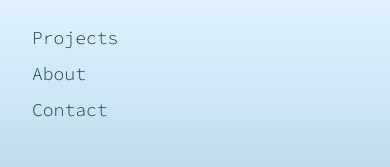
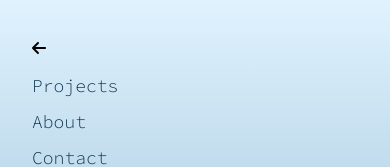
Before and after one commit to Matthew-Tapia/Personal_Website, a Next.js app: page / in a window 390 px wide. Both pictures are taken after a click on the button 39 px from the left and 36 px from the top of the page. Shown: the top 167 px of the page. Built offline with nearby package versions, Linux system fonts and the light colour scheme.

Commit message:
added back arrow to mobile menu

```diff
--- a/app/page.js
+++ b/app/page.js
@@ -25,7 +25,7 @@ const projects = [
 const Home = () => {
   return (
     <div className="overflow-scroll">
-      <div className="mx-24 mt-24">
+      <div className="mx-24 mt-14 lg:mt-24">
         <div className="welcome-section mb-20 text-sky-950">
           <h1 className="lg:text-6xl text-5xl font-medium">
             Hello, I&apos;m Matthew. <br /> I&apos;m a Software Engineer.
--- a/components/Navbar.js
+++ b/components/Navbar.js
@@ -2,7 +2,7 @@
 
 import { useState } from "react";
 import { FontAwesomeIcon } from "@fortawesome/react-fontawesome";
-import { faBars } from "@fortawesome/free-solid-svg-icons";
+import { faBars, faArrowLeft } from "@fortawesome/free-solid-svg-icons";
 
 const Navbar = () => {
   const [isOpen, setIsOpen] = useState(false);
@@ -19,6 +19,13 @@ const Navbar = () => {
           onClick={toggleNavbar}
         >
           <FontAwesomeIcon icon={faBars} />
+        </button>
+
+        <button
+          className={"my-3 lg:hidden " + (isOpen ? "block" : "hidden")}
+          onClick={toggleNavbar}
+        >
+          <FontAwesomeIcon icon={faArrowLeft} />
         </button>
 
         <ul
```
